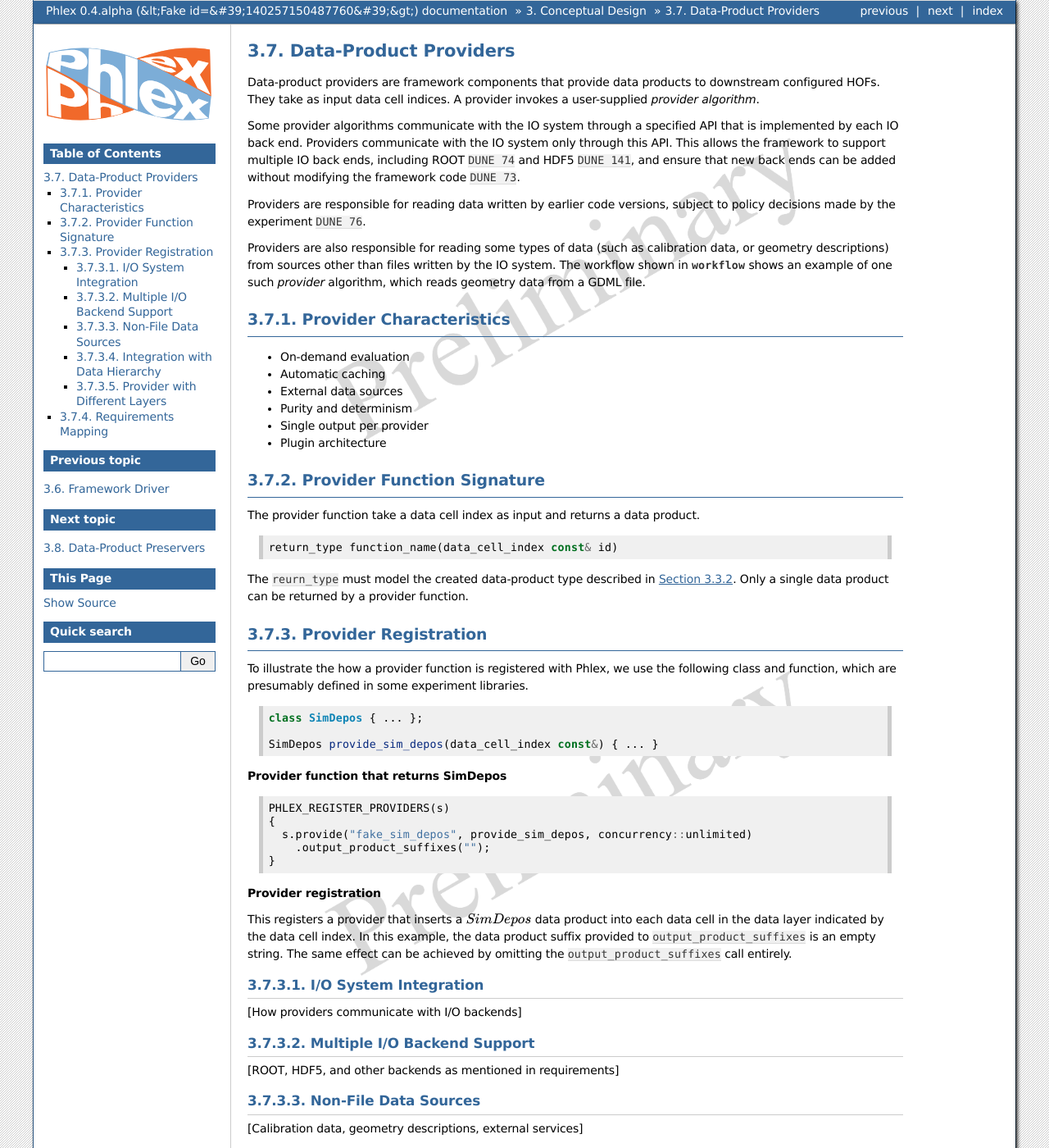
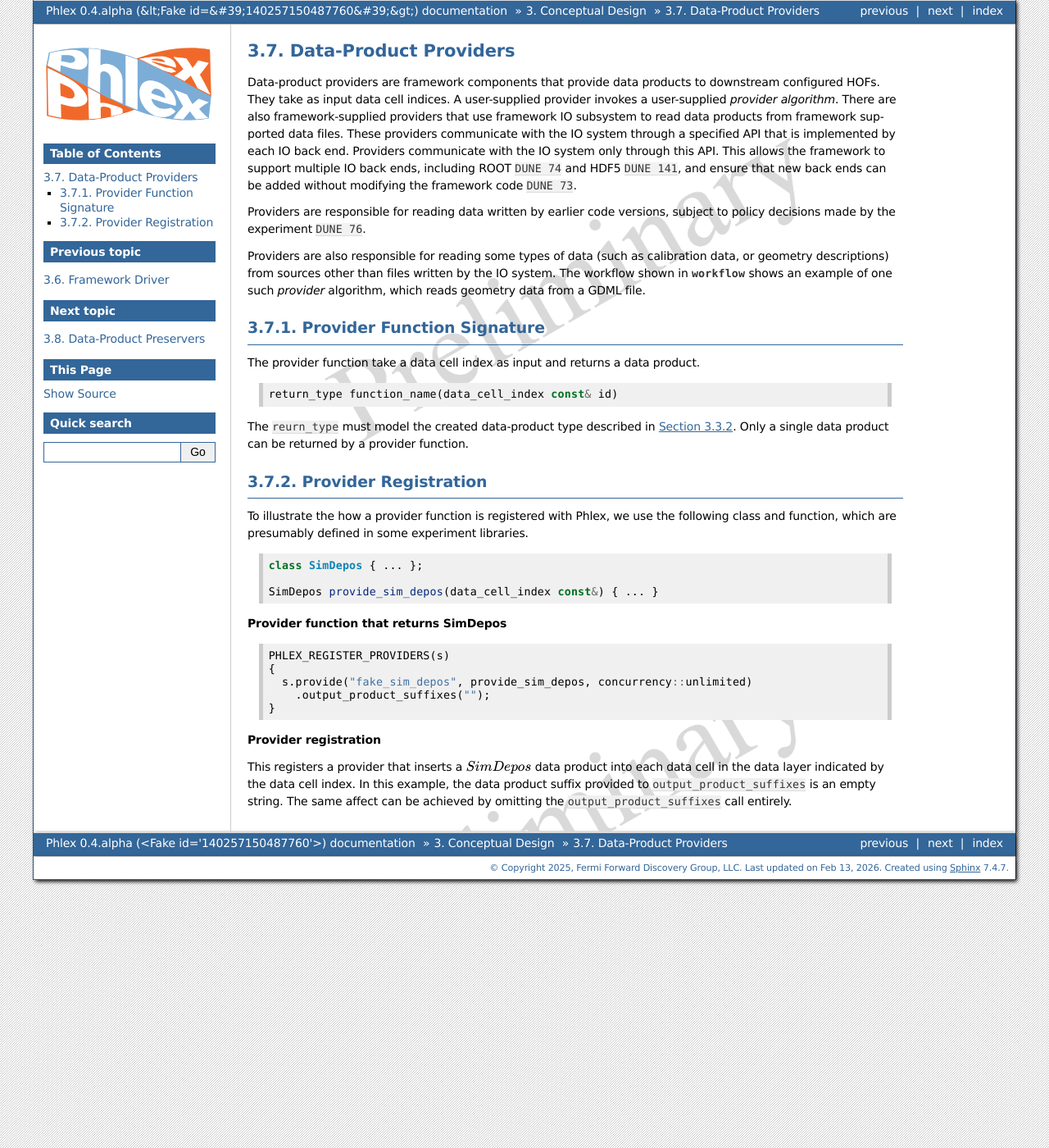
Before and after one commit to Framework-R-D/phlex-design, a Sphinx documentation site: the page built from doc/ch_conceptual_design/providers.rst, in a window 1280 px wide and 1400 px high. Shown: the whole window at 82% size. Built offline with Sphinx 7.4.7, drawn with Linux system fonts in a browser that asks for light colours; cross-references to code outside the pages are shown as plain code; some of the changed text lies outside the part shown.

Commit message:
Finished data product providers in CDR

```diff
--- a/doc/ch_conceptual_design/providers.rst
+++ b/doc/ch_conceptual_design/providers.rst
@@ -3,9 +3,9 @@
 
 Data-product providers are framework components that provide data products to downstream configured HOFs.
 They take as input data cell indices.
-A provider invokes a user-supplied *provider algorithm*.
-
-Some provider algorithms communicate with the IO system through a specified API that is implemented by each IO back end.
+A user-supplied provider invokes a user-supplied *provider algorithm*.
+There are also framework-supplied providers that use framework IO subsystem to read data products from framework supported data files.
+These providers communicate with the IO system through a specified API that is implemented by each IO back end.
 Providers communicate with the IO system only through this API.
 This allows the framework to support multiple IO back ends, including ROOT :need:`DUNE 74` and HDF5 :need:`DUNE 141`, and ensure that new back ends can be added without modifying the framework code :need:`DUNE 73`.
 
@@ -13,16 +13,6 @@
 
 Providers are also responsible for reading some types of data (such as calibration data, or geometry descriptions) from sources other than files written by the IO system.
 The workflow shown in :numref:`workflow` shows an example of one such *provider* algorithm, which reads geometry data from a GDML file.
-
-Provider Characteristics
-------------------------
-
-* On-demand evaluation
-* Automatic caching
-* External data sources
-* Purity and determinism
-* Single output per provider
-* Plugin architecture
 
 Provider Function Signature
 ---------------------------
@@ -61,44 +51,4 @@
 
 This registers a provider that inserts a :product:`SimDepos` data product into each data cell in the data layer indicated by the data cell index.
 In this example, the data product suffix provided to :cpp:`output_product_suffixes` is an empty string.
-The same effect can be achieved by omitting the :cpp:`output_product_suffixes` call entirely.
-
-I/O System Integration
-~~~~~~~~~~~~~~~~~~~~~~
-
-[How providers communicate with I/O backends]
-
-Multiple I/O Backend Support
-~~~~~~~~~~~~~~~~~~~~~~~~~~~~
-
-[ROOT, HDF5, and other backends as mentioned in requirements]
-
-Non-File Data Sources
-~~~~~~~~~~~~~~~~~~~~~
-
-[Calibration data, geometry descriptions, external services]
-
-
-
-Integration with Data Hierarchy
-~~~~~~~~~~~~~~~~~~~~~~~~~~~~~~~~
-
-[How providers work with different hierarchical layers]
-
-
-
-Provider with Different Layers
-~~~~~~~~~~~~~~~~~~~~~~~~~~~~~~
-
-[Example showing multiple providers for different layers]
-
-
-Requirements Mapping
---------------------
-
-[Cross-references to specific DUNE requirements mentioned in original text]
-
-* :need:`DUNE 73` - Supporting new I/O backends without framework modifications
-* :need:`DUNE 74` - ROOT support
-* :need:`DUNE 76` - Reading data from earlier code versions
-* :need:`DUNE 141` - HDF5 support
+The same affect can be achieved by omitting the :cpp:`output_product_suffixes` call entirely.
```
